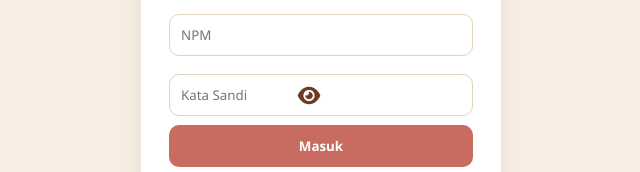
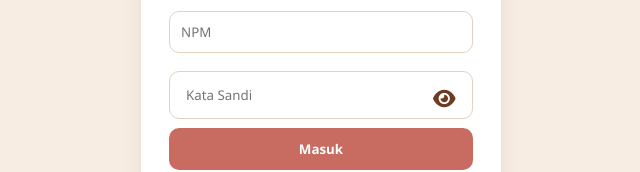
Before and after one commit to auliy580/unmus_reminder_new, a plain HTML site: page index.html in a window 1280 px wide. Shown: the part 353-525 px from the top of the page, without its empty margins (319-959 px from the left). Drawn offline with Linux system fonts and the light colour scheme.

Commit message:
Update style.css

```diff
--- a/style.css
+++ b/style.css
@@ -195,21 +195,18 @@ h2 {
 }
 .wadah-password input {
   width: 100%;
-  padding-right: 56px !important;
+  padding: 14px 60px 14px 16px !important;
   box-sizing: border-box !important;
-  position: relative;
-  z-index: 10 !important;
-  pointer-events: auto !important;
-  touch-action: manipulation !important;
 }
 .wadah-password button {
   position: absolute;
-  right: 12px;
+  right: 8px;
   top: 50%;
   transform: translateY(-50%);
+  width: 44px;
+  height: 44px;
   background: transparent;
   border: none;
   font-size: 20px;
   color: #6b3b24;
-  z-index: 20;
 }
```
